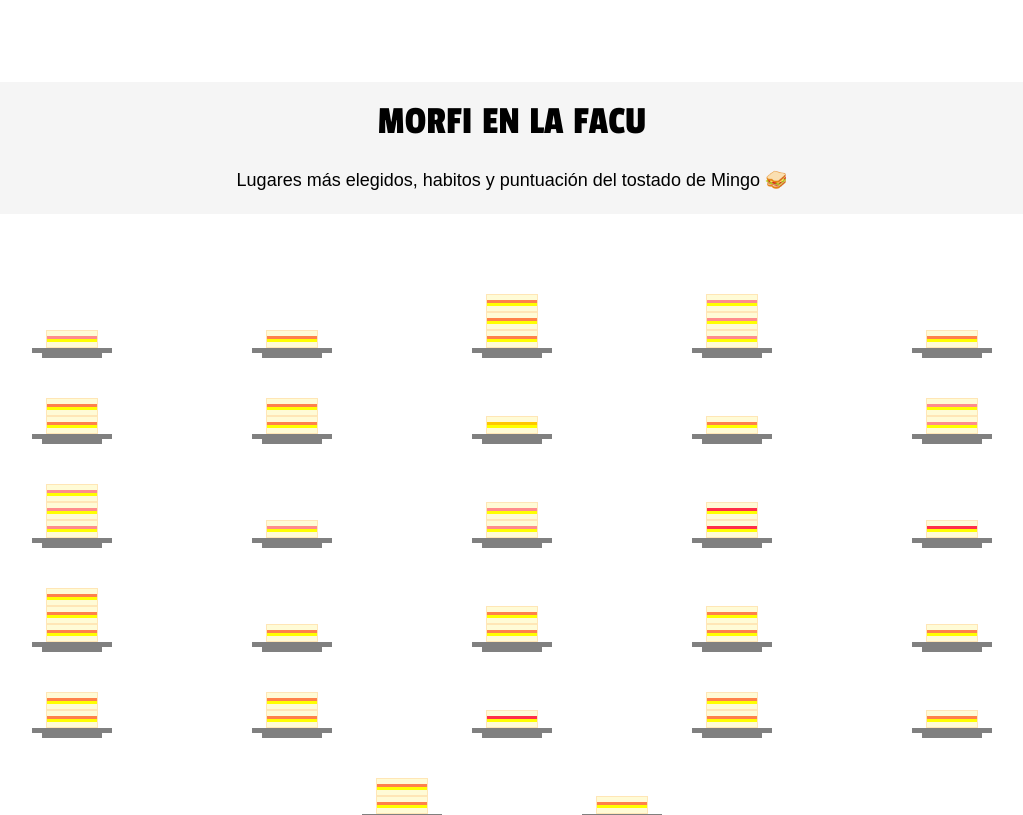
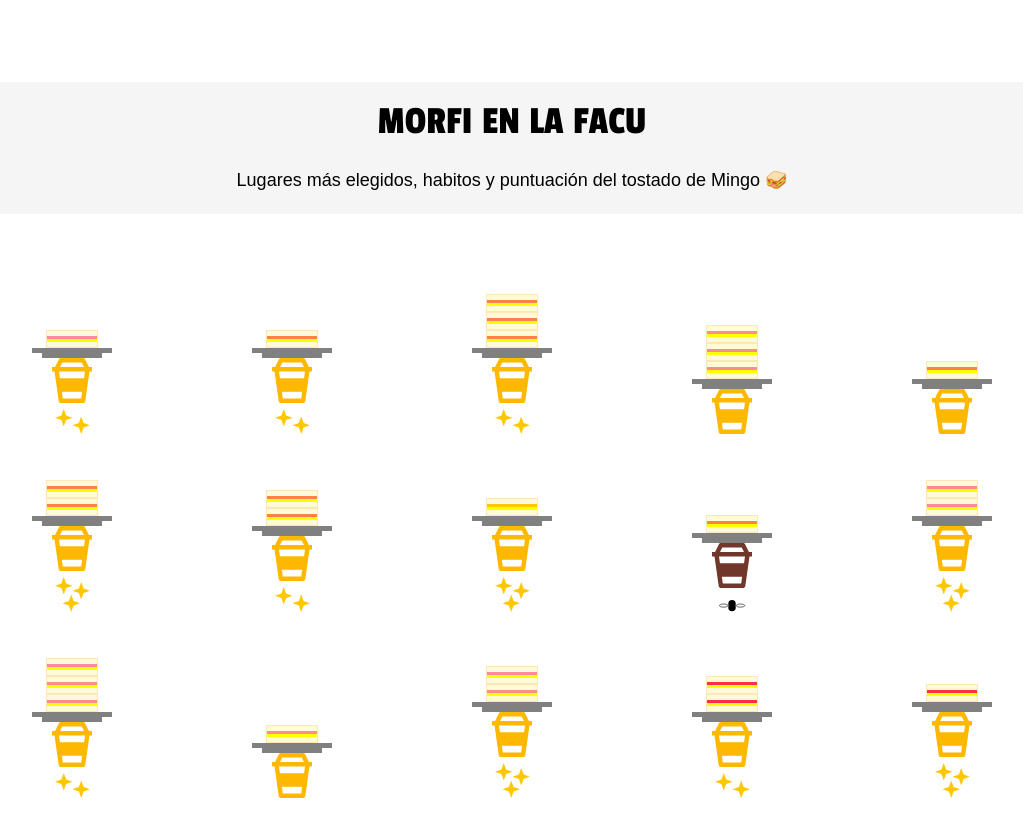
Before and after one commit to emi-verdun/vd_proyecto2, a Svelte app: page / in a window 1280 px wide. Shown: the top 815 px of the page, without its empty margins (128-1151 px from the left). Built offline with nearby package versions, Linux system fonts and the light colour scheme.

Commit message:
add café + servicio

```diff
--- a/src/App.svelte
+++ b/src/App.svelte
@@ -2,15 +2,17 @@
   import * as d3 from "d3"
   import {onMount} from "svelte"
 
+
   /* Array donde guardaremos la data */
   let datos_morfi = []
 
+
   /* 1. Escala par lugar de comida */
   let colorLugar = d3.scaleOrdinal()
-    .domain(["Mingo", "Fud", "Green Bites", "El Rincón", "Havana", "Traigo de casa"])
+    .domain(["Mingo", "Fud", "Green Bites", "El Rincon", "Havana", "Traigo de casa"])
     .range(["#ff8c8c", "#ff814a", "#458330", "#71372a", "#ffc700", "#ff2f48"])
 
-  /* 2. Escala para mejor café */
+  /* 2. Escala para mejor café */ /*NO SE USA, NO DEJA USARLO CON SVG EN ESTE ARCHIVO, BORRA LA PAGINA*/
   /*let colorCafe = d3.scaleOrdinal
     .domain(["Havana", "Fud"])
     .range(["#ffb700", "#71372a"])
@@ -23,7 +25,20 @@
     .domain([0,1,2,3,4,5])
     .range([1,1,2,3,4,5])
 
-  /* Creo que nada más necesita escala */
+  /* 5. Escala para rating de servicio */
+  let servicio = d3.scaleOrdinal()
+    .domain([0,1,2,3,4,5])
+    .range([1,1,2,3,4,5])
+
+  /* 6. Escala para rating del tostado de Mingo */
+  let tostadoM1 = d3.scaleBand()
+    .domain([0,1,2,3,4,5])
+    .range([30, 80])
+
+  let tostadoM2 = d3.scaleBand()
+  .domain([0,1,2,3,4,5])
+  .range([10, 60])
+
 
   onMount(() => {
     d3.csv("./data/MorfiFacu-sheet.csv", d3.autoType).then(data => {
@@ -57,21 +72,10 @@
       <div class="comida-container">
 
         <div class="sanguches">
+          {#each d3.range(1, 6) as n}
+            {#if n <= [cantDias(sangu.cantDias)]}
 
-          {#each d3.range(1, 6) as n}
-            {#if n <= [cantDias(sangu.cantDias)]} <!-- No me deja usar {cantDias(sangu.cantDias)}-->
-              <div class="pan"
-                style="background-color: #fffbd6;
-                width: 50px;
-                height: 16px;
-                display: flex;
-                justify-content:center;
-                align-items: center;
-                border-style: solid;
-                border-width: 1px;
-                border-color: #ffe6b6"
-              >
-
+              <div class="pan">
                 <div class="relleno">
                   <div class="fill_1"
                     style="background-color: {colorLugar(sangu.lugar)};
@@ -84,11 +88,10 @@
                     width: 50px;"
                   ></div>
                 </div>
+              </div>
 
-              </div>
             {/if}
           {/each}
-
         </div>
 
         <div class="plato"
@@ -107,19 +110,36 @@
           ></div>
         </div>
 
-        <!--<div class="cafe">
+        <div class="cafe">
+          {#if sangu.mejorCafe == 'Havana'}
+            <img style= "height: 45px" src="/images/cafeHavanna.svg" alt="Café de Havanna">
+          {:else}
+            <img style= "height: 45px" src="/images/cafeFud.svg" alt="Café de Fud">
+          {/if}
         </div>
 
         <div class="servicio">
-        </div>-->
+          {#if 1 == [servicio(sangu.ratingServicio)]}
+            <img style= "height: 30px" src="/images/servicio1.svg" alt="Rating de Servicio = 0-1">
+          {:else if 2 == [servicio(sangu.ratingServicio)]}
+            <img style= "height: 12px" src="/images/servicio2.svg" alt="Rating de Servicio = 2">
+          {:else if 4 == [servicio(sangu.ratingServicio)]}
+            <img style= "height: 25px" src="/images/servicio4.svg" alt="Rating de Servicio = 4">
+          {:else if 5 == [servicio(sangu.ratingServicio)]}
+            <img style= "height: 35px" src="/images/servicio5.svg" alt="Rating de Servicio = 5">
+          {/if}
+        </div>
 
       </div>
+
     {/each}
+
   </div>
 </main>
 
 
 <style>
+
   .header {
     display: flex;
     justify-content: center;
@@ -129,6 +149,7 @@
     margin-bottom: 80px;
     background-color: whitesmoke;
   }
+
   .headline {
     font-size: 40px;
     font-family: Passion One;
@@ -139,6 +160,7 @@
     text-align: center;
     margin: 20px;
   }
+
   .bajada {
     font-size: 18px;
     font-family: sans-serif;
@@ -147,6 +169,7 @@
     margin: 5px;
     margin-bottom: 20px;
   }
+
   .container {
     display: flex;
     justify-content: center;
@@ -156,6 +179,7 @@
     gap: 40px;
     margin-bottom: 100px;
   }
+
   .comida-container {
     display: flex;
     justify-content: center;
@@ -163,26 +187,16 @@
     align-items: center;
     flex: 180px 0 0;
   }
-  /*.person {
-    width: 100px;
-    height: 100px;
-    border: 10px solid black;
-    border-radius: 50%;
-    box-sizing: border-box;
-    background-color: pink;
+  .pan {
+    background-color: #fffbd6;
+    width: 50px;
+    height: 16px;
+    display: flex;
+    justify-content:center;
+    align-items: center;
+    border-style: solid;
+    border-width: 1px;
+    border-color: #ffe6b6
   }
-  .medal {
-    width: 15px;
-    height: 15px;
-    border-radius: 50%;
-    background-color: gold;
-    margin: 5px 0;
-  }
-  .name {
-    font-size: 14px;
-    color: rgb(65, 65, 65);
-    font-weight: normal;
-    text-align: center;
-    margin-top: 5px;
-  }*/
+
 </style>
```
